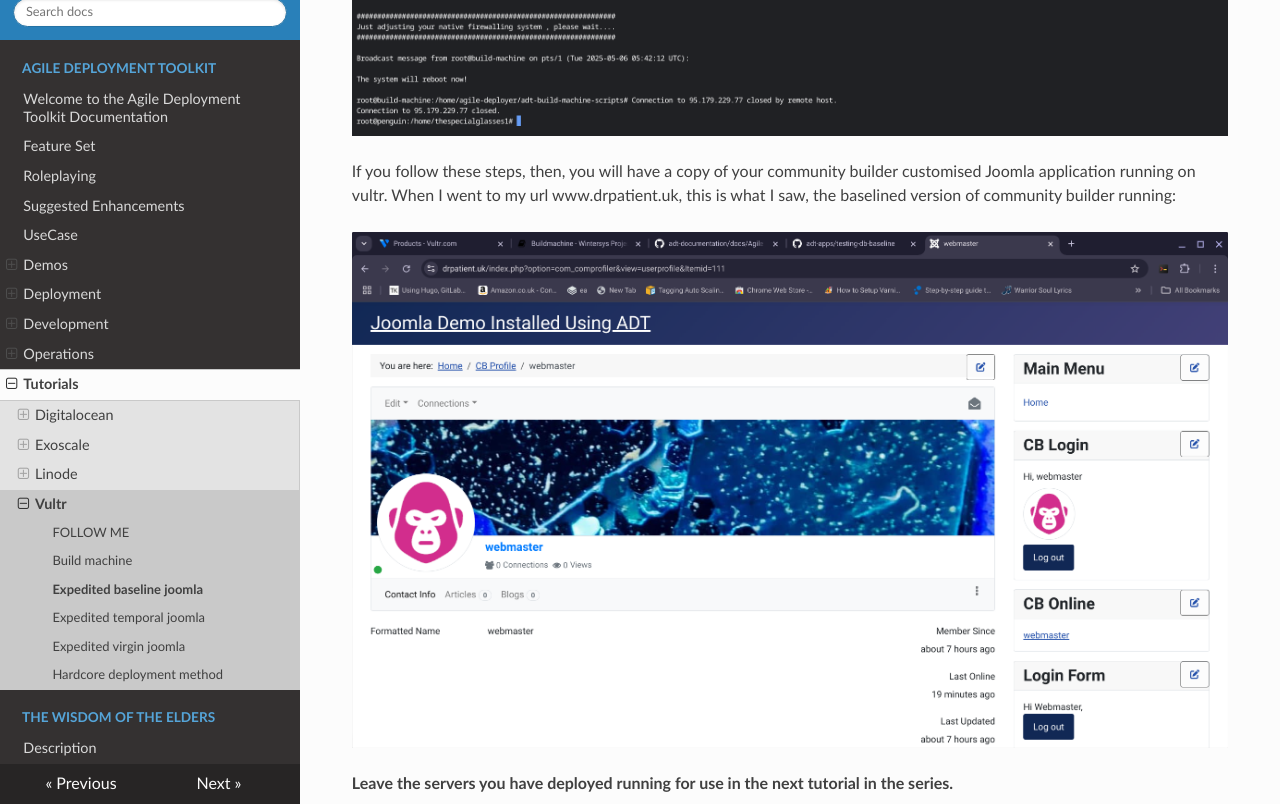
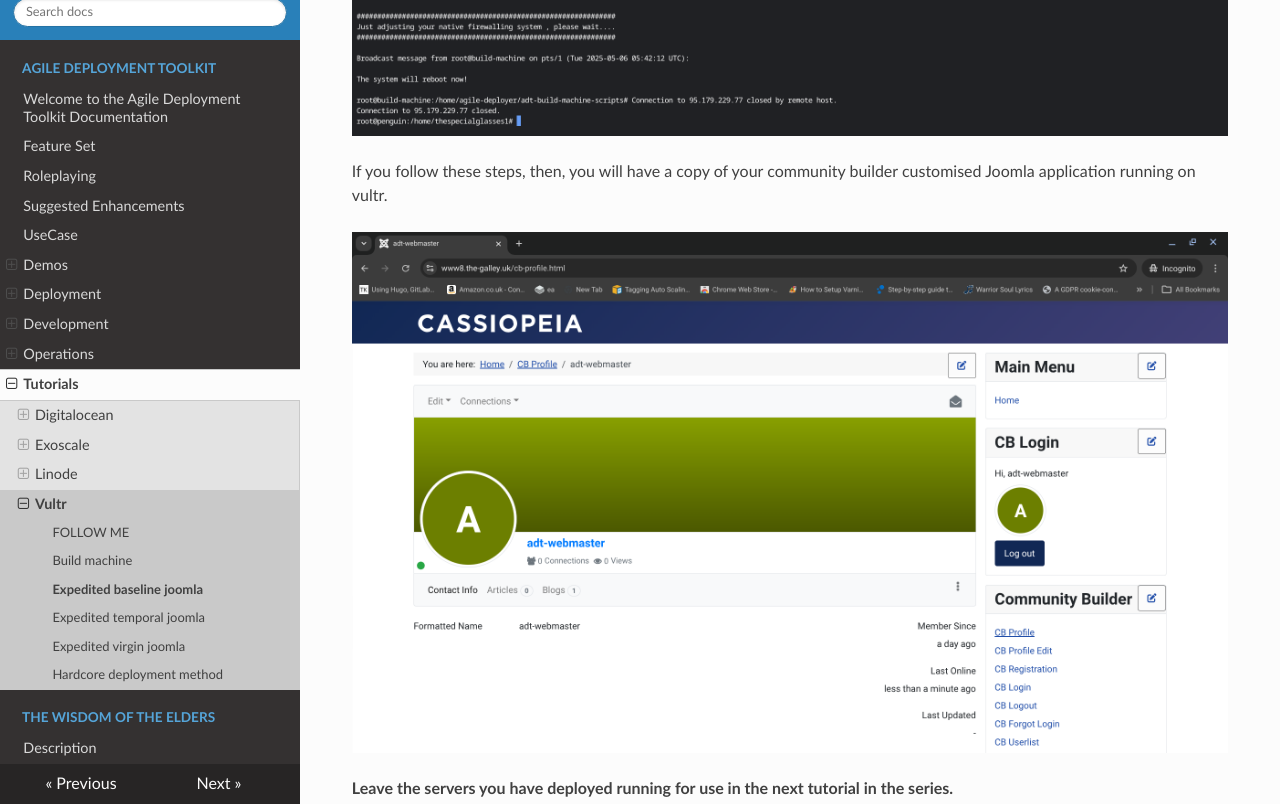
Before and after one commit to wintersys-dev/adt-documentation, an MkDocs documentation site: the page built from docs/Agile Deployment Toolkit/Tutorials/vultr/expedited-baseline-joomla.md, in a window 1280 px wide and 900 px high, scrolled down 6982 px, cut to the strip 96-900 px from the top of the window. Built offline with MkDocs 1.6.1, drawn with Linux system fonts in a browser that asks for light colours; nearby versions of some CDN libraries.

Commit message:
Update expedited-baseline-joomla.md

```diff
--- a/docs/Agile Deployment Toolkit/Tutorials/vultr/expedited-baseline-joomla.md
+++ b/docs/Agile Deployment Toolkit/Tutorials/vultr/expedited-baseline-joomla.md
@@ -110,9 +110,8 @@ When I ran my baseline build the output I got from the ADT was as follows:
 ![](images/expedited/vultr43.png "Vultr Tutorial Image 43")
 
 If you follow these steps, then, you will have a copy of your community builder customised Joomla application running on vultr.
-When I went to my url www.drpatient.uk, this is what I saw, the baselined version of community builder running:
 
-![](images/expedited/vultr44.png "Vultr Tutorial Image 44")
+![](images/expedited/vultr59.png "Vultr Tutorial Image 59")
 
 **Leave the servers you have deployed running for use in the next tutorial in the series.**
 
```
